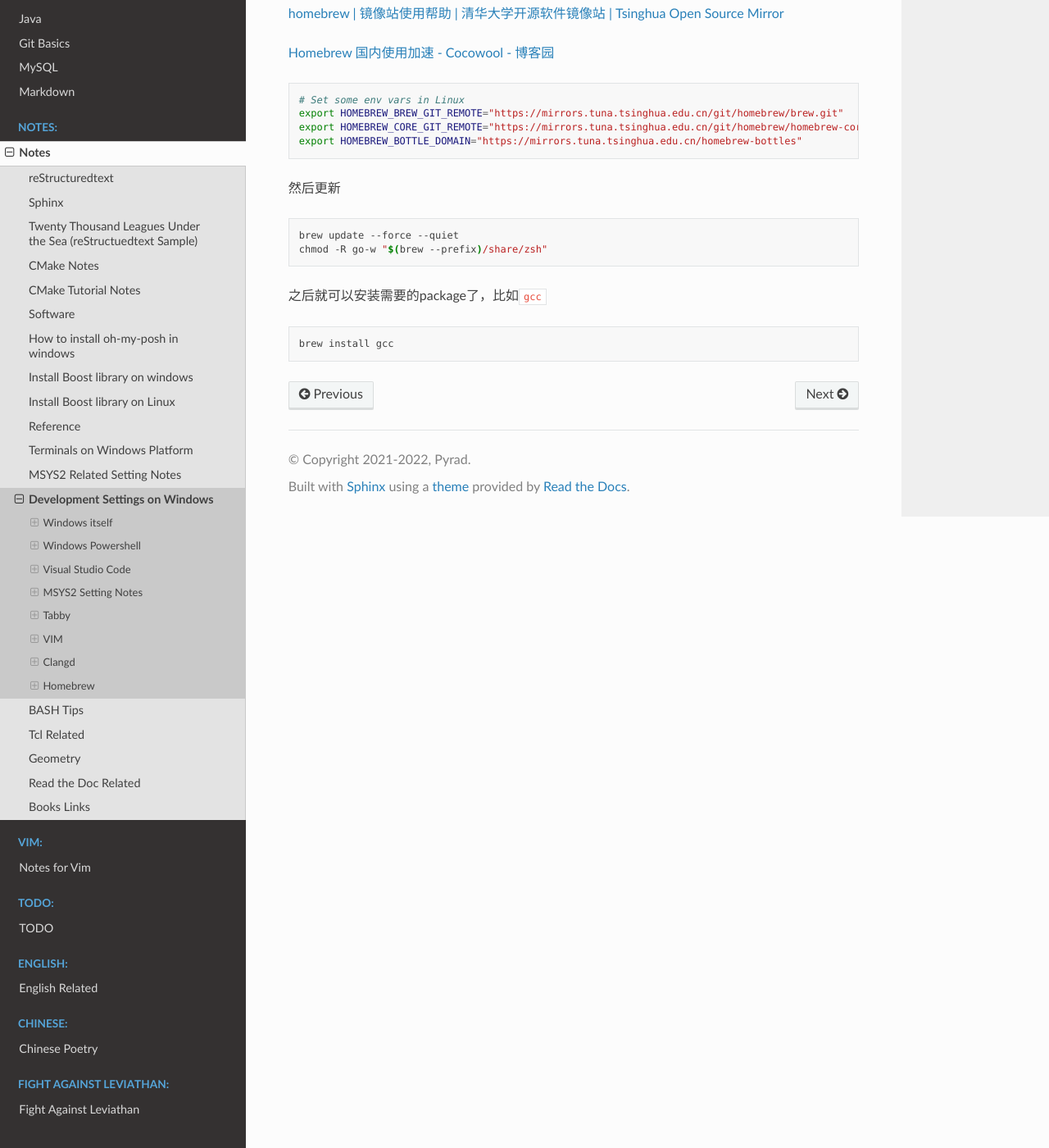
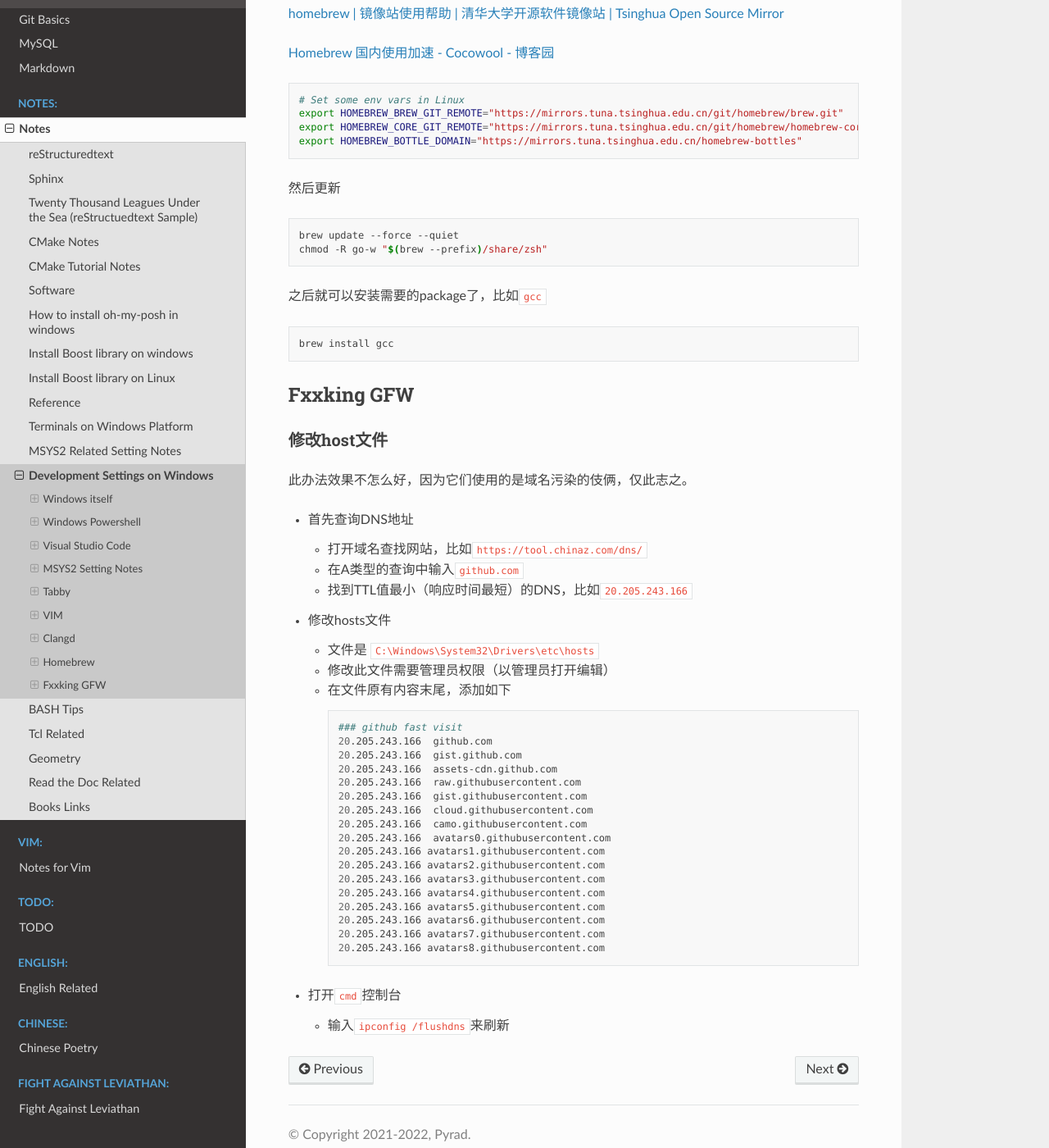
Before and after one commit to Pyrad/pyradnotes, a Sphinx documentation site: the page built from source/Notes/WinDevEnvSetup.md, in a window 1280 px wide and 1400 px high, scrolled down 17792 px. Shown: the whole window at 82% size. Built offline with Sphinx 7.4.7 and the Read the Docs theme 2.0.0, drawn with Linux system fonts in a browser that asks for light colours.

Commit message:
Methods to fxxk gfw

````diff
--- a/source/Notes/WinDevEnvSetup.md
+++ b/source/Notes/WinDevEnvSetup.md
@@ -997,3 +997,50 @@
 ```shell
 brew install gcc
 ```
+
+
+
+
+
+## Fxxking GFW
+
+### 修改host文件
+
+此办法效果不怎么好，因为它们使用的是域名污染的伎俩，仅此志之。
+
+- 首先查询DNS地址
+  - 打开域名查找网站，比如`https://tool.chinaz.com/dns/`
+  - 在A类型的查询中输入`github.com`
+  - 找到TTL值最小（响应时间最短）的DNS，比如`20.205.243.166`
+
+- 修改hosts文件
+
+  - 文件是 `C:\Windows\System32\Drivers\etc\hosts`
+
+  - 修改此文件需要管理员权限（以管理员打开编辑）
+
+  - 在文件原有内容末尾，添加如下
+
+    ```sh
+    ### github fast visit
+    20.205.243.166  github.com
+    20.205.243.166  gist.github.com
+    20.205.243.166  assets-cdn.github.com
+    20.205.243.166  raw.githubusercontent.com
+    20.205.243.166  gist.githubusercontent.com
+    20.205.243.166  cloud.githubusercontent.com
+    20.205.243.166  camo.githubusercontent.com
+    20.205.243.166  avatars0.githubusercontent.com
+    20.205.243.166 avatars1.githubusercontent.com
+    20.205.243.166 avatars2.githubusercontent.com
+    20.205.243.166 avatars3.githubusercontent.com
+    20.205.243.166 avatars4.githubusercontent.com
+    20.205.243.166 avatars5.githubusercontent.com
+    20.205.243.166 avatars6.githubusercontent.com
+    20.205.243.166 avatars7.githubusercontent.com
+    20.205.243.166 avatars8.githubusercontent.com
+    ```
+
+- 打开`cmd`控制台
+
+  - 输入`ipconfig /flushdns`来刷新
````
